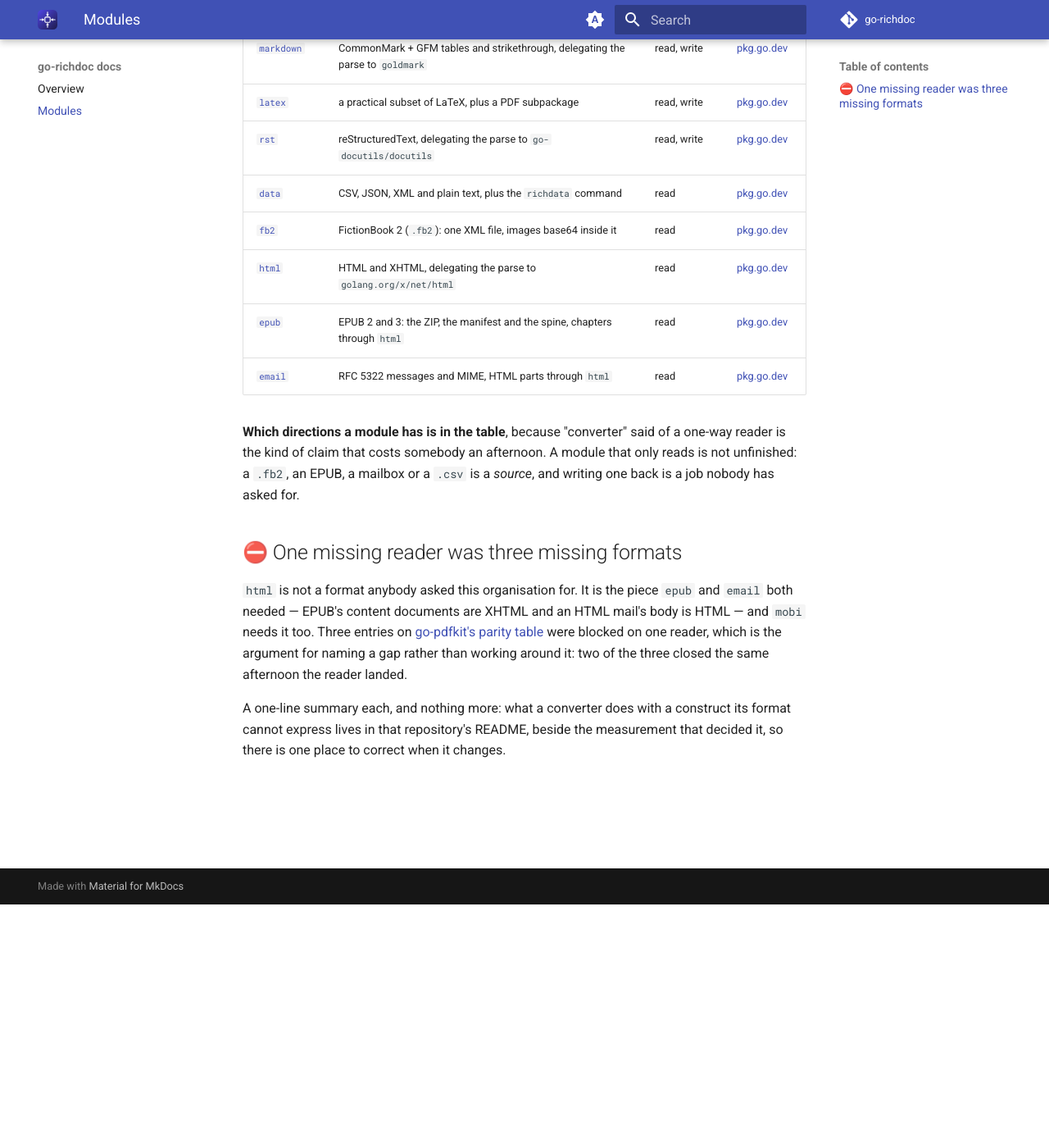
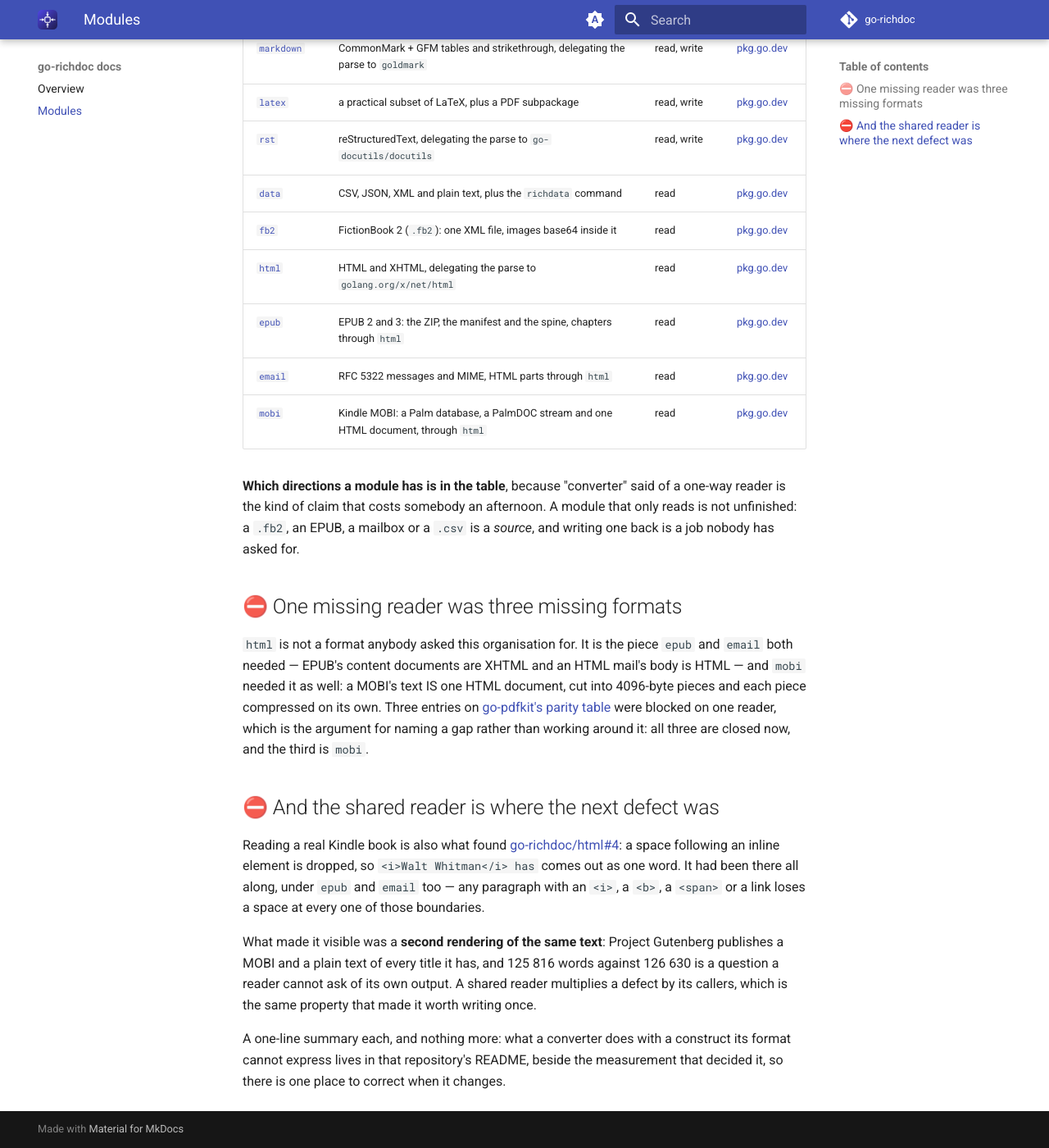
Before and after one commit to go-richdoc/docs, an MkDocs documentation site: the page built from docs/modules.md, in a window 1280 px wide and 1400 px high, scrolled down 297 px. Shown: the whole window at 82% size. Built offline with MkDocs 1.6.1 and Material for MkDocs 9.7.7, drawn with Linux system fonts in a browser that asks for light colours; the version menu is left out; some of the changed text lies outside the part shown.

Commit message:
A tenth module in the docs: mobi, and where the shared reader's defect was (#7)
mobi reads a Kindle MOBI into a document: a Palm database, a PalmDOC stream and
one HTML document, through html like epub and email.

Two counts corrected while the module was added — "9 modules" on the overview
and in the modules table — because a count on a page is a claim a reader will
believe, and both were about to be wrong by one.

The section on the shared reader is extended rather than left as it was. It
argued that naming a gap beats working around it: html was the piece epub and
email both needed, and three parity entries were blocked on it. All three are
closed now, and the third is this module.

It also records what reading a real book found: go-richdoc/html#4, a space
dropped after an inline element, so "<i>Walt Whitman</i> has" comes out as one
word. It had been there all along, under epub and email too. What made it
visible was a SECOND rendering of the same text — Project Gutenberg publishes a
MOBI and a plain text of every title, and 125 816 words against 126 630 is a
question a reader cannot ask of its own output.

Co-authored-by: Claude Opus 5 <noreply@anthropic.com>

```diff
--- a/docs/modules.md
+++ b/docs/modules.md
@@ -14,6 +14,7 @@ its generated API reference.
 | [`html`](https://github.com/go-richdoc/html) | HTML and XHTML, delegating the parse to `golang.org/x/net/html` | read | [pkg.go.dev](https://pkg.go.dev/github.com/go-richdoc/html) |
 | [`epub`](https://github.com/go-richdoc/epub) | EPUB 2 and 3: the ZIP, the manifest and the spine, chapters through `html` | read | [pkg.go.dev](https://pkg.go.dev/github.com/go-richdoc/epub) |
 | [`email`](https://github.com/go-richdoc/email) | RFC 5322 messages and MIME, HTML parts through `html` | read | [pkg.go.dev](https://pkg.go.dev/github.com/go-richdoc/email) |
+| [`mobi`](https://github.com/go-richdoc/mobi) | Kindle MOBI: a Palm database, a PalmDOC stream and one HTML document, through `html` | read | [pkg.go.dev](https://pkg.go.dev/github.com/go-richdoc/mobi) |
 
 **Which directions a module has is in the table**, because "converter" said of a
 one-way reader is the kind of claim that costs somebody an afternoon. A module
@@ -24,11 +25,26 @@ that only reads is not unfinished: a `.fb2`, an EPUB, a mailbox or a `.csv` is a
 
 `html` is not a format anybody asked this organisation for. It is the piece
 `epub` and `email` both needed — EPUB's content documents are XHTML and an HTML
-mail's body is HTML — and `mobi` needs it too. Three entries on
-[go-pdfkit's parity table](https://github.com/go-pdfkit/conformance) were
-blocked on one reader, which is the argument for naming a gap rather than
-working around it: two of the three closed the same afternoon the reader
-landed.
+mail's body is HTML — and `mobi` needed it as well: a MOBI's text IS one HTML
+document, cut into 4096-byte pieces and each piece compressed on its own. Three
+entries on [go-pdfkit's parity table](https://github.com/go-pdfkit/conformance)
+were blocked on one reader, which is the argument for naming a gap rather than
+working around it: all three are closed now, and the third is `mobi`.
+
+## ⛔ And the shared reader is where the next defect was
+
+Reading a real Kindle book is also what found
+[go-richdoc/html#4](https://github.com/go-richdoc/html/issues/4): a space
+following an inline element is dropped, so `<i>Walt Whitman</i> has` comes out
+as one word. It had been there all along, under `epub` and `email` too — any
+paragraph with an `<i>`, a `<b>`, a `<span>` or a link loses a space at every
+one of those boundaries.
+
+What made it visible was a **second rendering of the same text**: Project
+Gutenberg publishes a MOBI and a plain text of every title it has, and 125 816
+words against 126 630 is a question a reader cannot ask of its own output. A
+shared reader multiplies a defect by its callers, which is the same property
+that made it worth writing once.
 
 A one-line summary each, and nothing more: what a converter does with a construct
 its format cannot express lives in that repository's README, beside the measurement
```
Also changed, not shown: other parts of docs/modules.md (+1 -1 lines), docs/index.md (+3 -3 lines).
